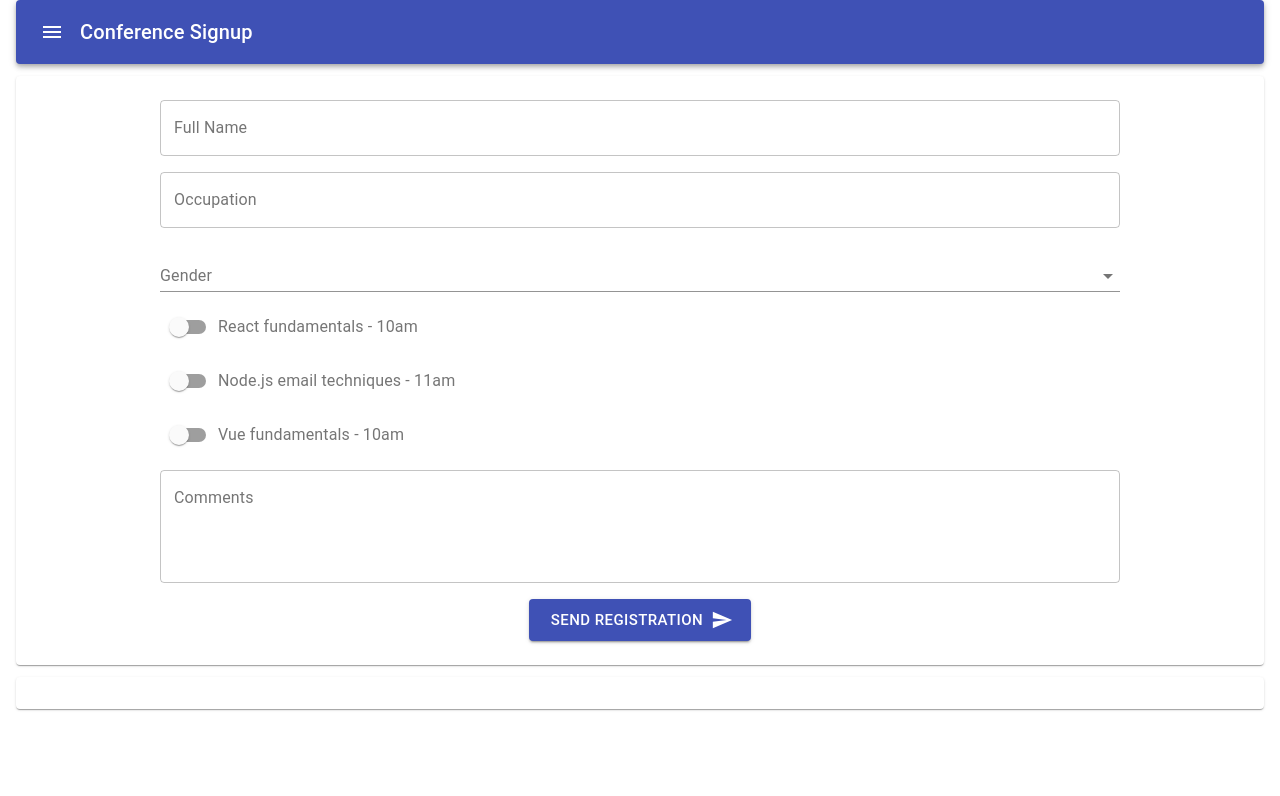
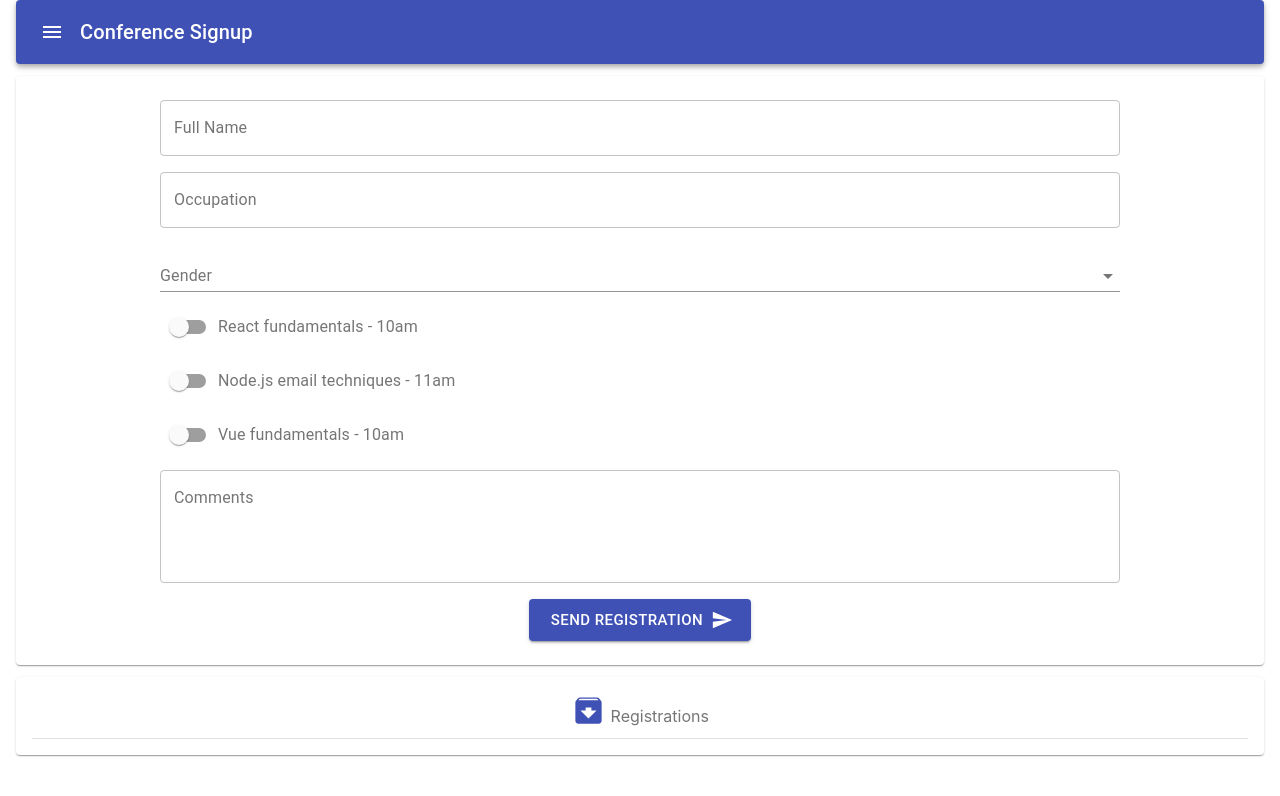
Before and after one commit to smatthews-nz/signup-sheet, a React (Create React App) app in the folder signup-sheet/: page / in a window 1280 px wide. Shown: the top 796 px of the page. Built offline with nearby package versions, Linux system fonts and the light colour scheme.

Commit message:
Completes styling for the registrations container

```diff
--- a/signup-sheet/src/components/RegoContainer.js
+++ b/signup-sheet/src/components/RegoContainer.js
@@ -2,6 +2,8 @@ import React from 'react';
 import Paper from '@material-ui/core/Paper';
 import Grid from '@material-ui/core/Grid';
 import { makeStyles, createMuiTheme } from '@material-ui/core/styles';
+import ArchiveIcon from '@material-ui/icons/Archive';
+import Divider from '@material-ui/core/Divider';
 
 const theme = createMuiTheme();
 
@@ -16,6 +18,14 @@ const useStyles = makeStyles(() => ({
       marginRight: theme.spacing(2),
       marginLeft: theme.spacing(2),
     },
+    title: {
+        paddingBottom: '10px',
+        verticalAlign: 'bottom'
+    },
+    icon: {
+        display: 'inline-flex',
+        verticalAlign: '-6px'
+    }
   }));
 
   function RegoContainer(){
@@ -26,6 +36,10 @@ const useStyles = makeStyles(() => ({
             <Grid container spacing={3}>
                 <Grid item xs={12}>
                     <Paper className={classes.paper}>
+                        <div className={classes.title}>
+                            <span> <ArchiveIcon fontSize="large" color="primary" elementType="span" className ={classes.icon}/> Registrations</span>
+                        </div>
+                        <Divider />
                     </Paper>
                 </Grid>
             </Grid>
```
